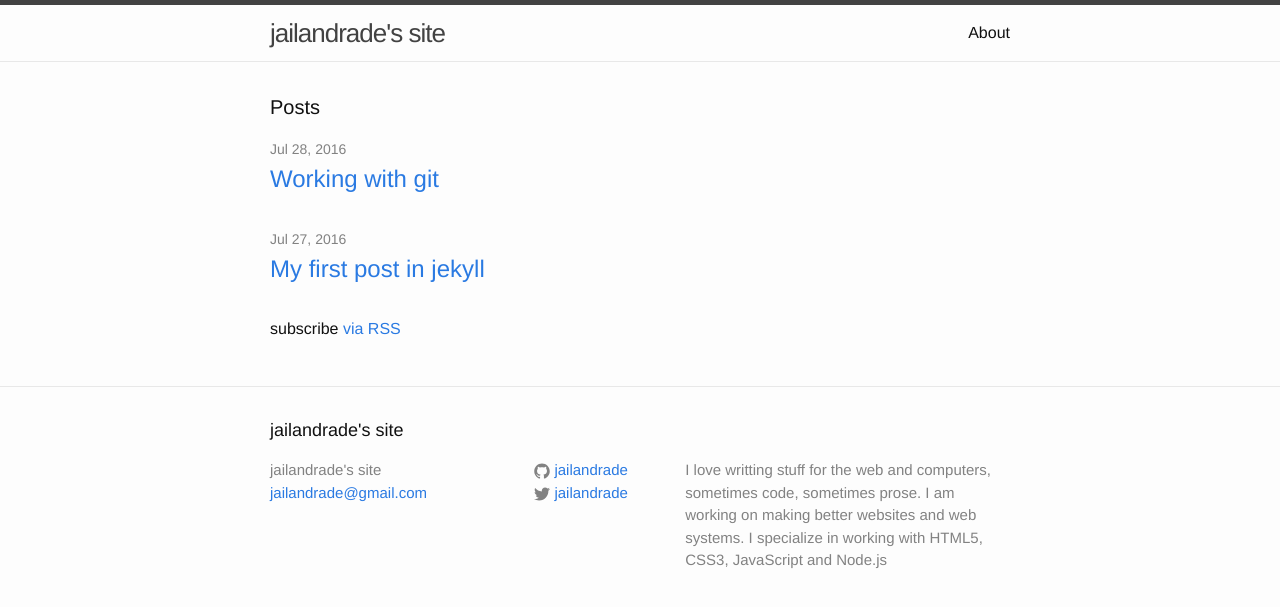
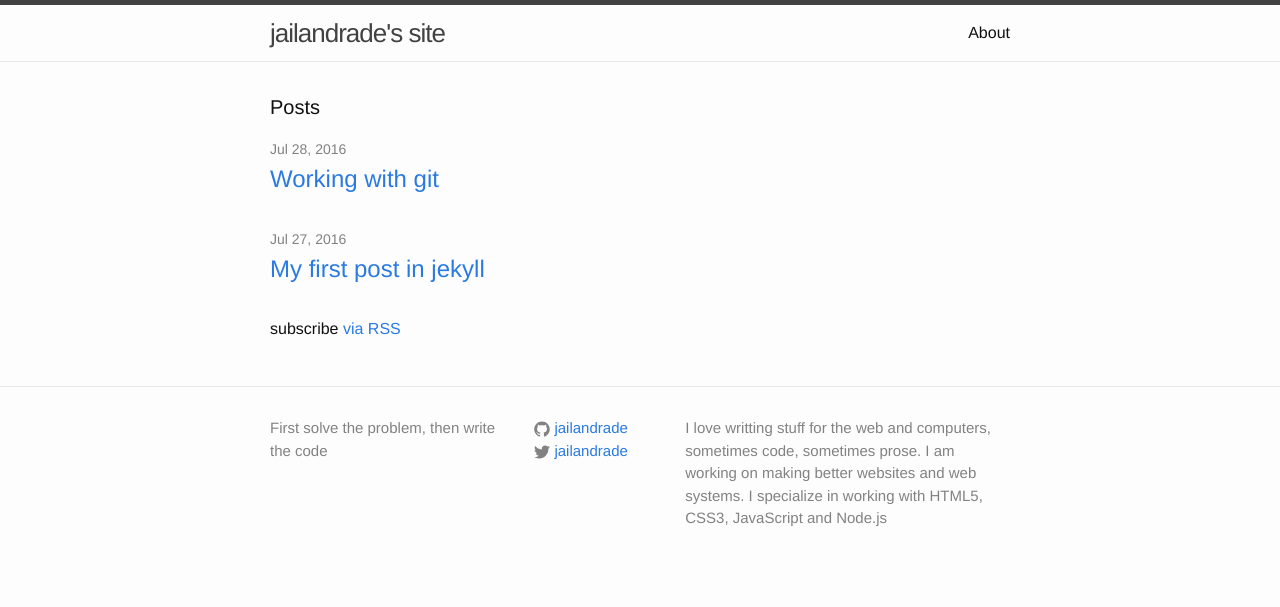
Before and after one commit to jailandrade/jailandrade.github.io, a Jekyll site: the page built from index.html, in a window 1280 px wide. Shown: the top 607 px of the page. Built offline with Jekyll 4.4.1, drawn with Linux system fonts in a browser that asks for light colours.

Commit message:
update the footer

```diff
--- a/_includes/footer.html
+++ b/_includes/footer.html
@@ -2,14 +2,9 @@
 
   <div class="wrapper">
 
-    <h2 class="footer-heading">{{ site.title }}</h2>
-
     <div class="footer-col-wrapper">
       <div class="footer-col footer-col-1">
-        <ul class="contact-list">
-          <li>{{ site.title }}</li>
-          <li><a href="mailto:{{ site.email }}">{{ site.email }}</a></li>
-        </ul>
+        <p>First solve the problem, then write the code</p>
       </div>
 
       <div class="footer-col footer-col-2">
```
